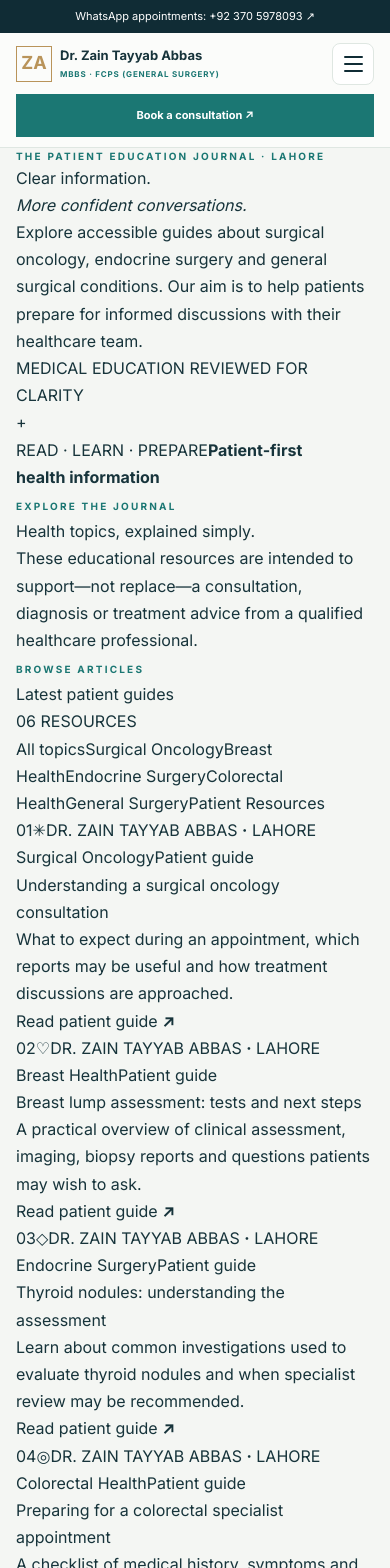
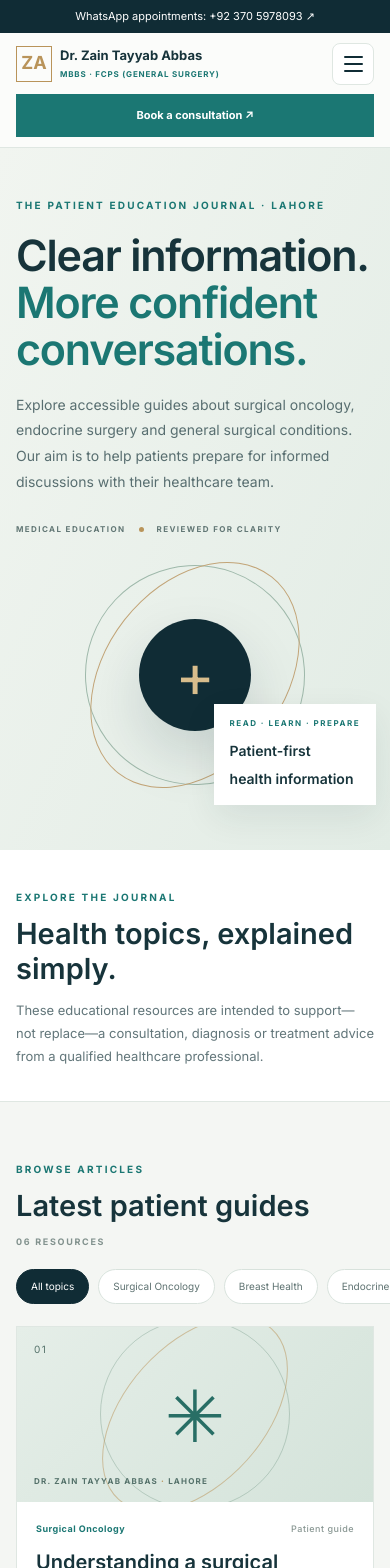
Before and after one commit to franklinctapley-del1122/Drzaintayyababbas, a Next.js app: page /blog in a window 390 px wide. Shown: the top 1568 px of the page. Built offline with nearby package versions, Linux system fonts and the light colour scheme.

Commit message:
Style responsive patient education blog template

```diff
--- a/app/globals.css
+++ b/app/globals.css
@@ -415,3 +415,59 @@ button{font:inherit}
  html{scroll-behavior:auto}
  *,*::before,*::after{animation-duration:.01ms!important;animation-iteration-count:1!important;transition-duration:.01ms!important}
 }
+
+
+/* Patient education blog */
+.blog-hero{background:linear-gradient(115deg,#f1f5f0,#e2ece5);padding:76px 0 82px;overflow:hidden}
+.blog-hero-grid{display:grid;grid-template-columns:1.1fr .9fr;gap:55px;align-items:center}
+.blog-hero-copy h1{font-family:'Inter',Arial,sans-serif;font-size:clamp(42px,5.3vw,66px);line-height:1.1;letter-spacing:-1.7px;font-weight:600;margin:18px 0}
+.blog-hero-copy h1 em{color:var(--teal);font-style:normal}
+.blog-hero-copy>p{max-width:610px;color:#586e70;font-size:16px;line-height:1.85}
+.blog-hero-meta{display:flex;align-items:center;gap:13px;margin-top:28px;color:#627775;font-size:9px;font-weight:700;letter-spacing:1.4px}
+.blog-hero-meta i{width:5px;height:5px;background:var(--gold);border-radius:50%}
+.blog-hero-art{min-height:355px;position:relative;display:grid;place-items:center}
+.blog-orbit{position:absolute;border:1px solid #9eb8aa;border-radius:50%;transform:rotate(-25deg)}
+.blog-orbit-one{width:310px;height:310px}
+.blog-orbit-two{width:245px;height:355px;border-color:#c2a477;transform:rotate(38deg)}
+.blog-hero-symbol{width:145px;height:145px;border-radius:50%;background:var(--navy);color:#d8bd8c;display:grid;place-items:center;font-size:76px;font-weight:300;box-shadow:0 25px 55px #102c3525;z-index:1}
+.blog-hero-note{position:absolute;right:0;bottom:5px;background:#fff;padding:18px 22px;box-shadow:0 12px 35px #102c3515;z-index:2}
+.blog-hero-note span{display:block;color:var(--teal);font-size:8px;letter-spacing:1.5px;font-weight:700;margin-bottom:7px}
+.blog-hero-note strong{font-family:'Inter',Arial,sans-serif;font-size:17px;line-height:1.35;font-weight:600}
+.blog-intro{background:#fff;padding:42px 0;border-bottom:1px solid var(--line)}
+.blog-intro-inner{display:grid;grid-template-columns:1fr 1fr;gap:60px;align-items:center}
+.blog-intro h2,.blog-listing-head h2{font-family:'Inter',Arial,sans-serif;font-size:clamp(29px,3.5vw,42px);font-weight:600;line-height:1.2;margin:8px 0 0}
+.blog-intro-inner>p{color:var(--muted);font-size:13px;line-height:1.8;margin:0}
+.blog-listing{padding:76px 0 86px}
+.blog-listing-head{display:flex;align-items:end;justify-content:space-between;gap:20px}
+.blog-count{font-size:9px;letter-spacing:1.7px;color:#82928e;font-weight:700}
+.blog-category-list{display:flex;gap:9px;overflow-x:auto;padding:25px 0 28px;scrollbar-width:thin}
+.blog-category{white-space:nowrap;border:1px solid #d8e2dc;background:#fff;padding:8px 14px;font-size:10px;color:#5e7271;border-radius:30px}
+.blog-category.active{background:var(--navy);color:#fff;border-color:var(--navy)}
+.blog-card-grid{display:grid;grid-template-columns:repeat(3,minmax(0,1fr));gap:22px}
+.blog-card{background:#fff;border:1px solid var(--line);min-width:0;display:flex;flex-direction:column;transition:transform .2s,box-shadow .2s}
+.blog-card:hover{transform:translateY(-4px);box-shadow:0 16px 35px #102c3510}
+.blog-card-art{height:190px;position:relative;overflow:hidden;display:flex;align-items:center;justify-content:center;background:linear-gradient(135deg,#e5eee8,#d4e3da)}
+.blog-card-art:before,.blog-card-art:after{content:"";position:absolute;border:1px solid #789b8b66;border-radius:50%;width:190px;height:190px}
+.blog-card-art:after{width:140px;height:230px;transform:rotate(42deg);border-color:#b9945a88}
+.blog-card-index{position:absolute;left:17px;top:14px;font-size:10px;color:#56736b;letter-spacing:1.5px;z-index:1}
+.blog-art-mark{font-family:Georgia,serif;font-size:72px;color:#286e65;line-height:1;z-index:1}
+.blog-art-caption{position:absolute;bottom:13px;left:17px;font-size:8px;letter-spacing:1.2px;color:#54716a;z-index:1;font-weight:700}
+.blog-art-caption b{color:var(--gold)}
+.blog-art-breast{background:linear-gradient(135deg,#f3e9e5,#e9d8d3)}.blog-art-breast .blog-art-mark{color:#a66e70}
+.blog-art-thyroid{background:linear-gradient(135deg,#e7eaf1,#d9e0ed)}.blog-art-thyroid .blog-art-mark{color:#566f91}
+.blog-art-colorectal{background:linear-gradient(135deg,#e7eee9,#d4e5df)}.blog-art-general{background:linear-gradient(135deg,#f1eee4,#e8dfc9)}.blog-art-general .blog-art-mark{color:#977c4c}
+.blog-art-checklist{background:linear-gradient(135deg,#e9edf0,#dce6e8)}.blog-art-checklist .blog-art-mark{color:#527a80}
+.blog-card-body{padding:21px 21px 22px;display:flex;flex-direction:column;flex:1}
+.blog-card-meta{display:flex;justify-content:space-between;gap:8px;color:var(--teal);font-size:9px;font-weight:700;letter-spacing:.5px}
+.blog-card-meta span:last-child{color:#899793;font-weight:500}
+.blog-card h3{font-family:'Inter',Arial,sans-serif;font-size:20px;line-height:1.35;font-weight:600;margin:13px 0 9px}
+.blog-card h3 a:hover{color:var(--teal)}
+.blog-card-body>p{font-size:12px;line-height:1.8;color:var(--muted);margin:0 0 20px}
+.blog-read-link{margin-top:auto;display:flex;justify-content:space-between;align-items:center;border-top:1px solid var(--line);padding-top:15px;font-size:11px;font-weight:700;color:var(--ink)}
+.blog-read-link b{font-size:16px;color:var(--teal)}
+.blog-disclaimer{background:#edf2ed;padding:28px 0}
+.blog-disclaimer-inner{display:flex;gap:17px;align-items:flex-start;max-width:900px}
+.blog-disclaimer-icon{width:27px;height:27px;flex:0 0 27px;border:1px solid #a7bcb0;border-radius:50%;display:grid;place-items:center;color:var(--teal);font-family:Georgia,serif;font-style:italic}
+.blog-disclaimer strong{font-size:12px}.blog-disclaimer p{margin:4px 0 0;font-size:11px;color:#647775;line-height:1.75}
+@media(max-width:850px){.blog-card-grid{grid-template-columns:repeat(2,minmax(0,1fr))}.blog-hero-grid{gap:25px}.blog-hero-art{min-height:300px}.blog-orbit-one{width:250px;height:250px}.blog-orbit-two{height:290px;width:205px}}
+@media(max-width:640px){.blog-hero{padding:49px 0 45px}.blog-hero-grid{grid-template-columns:1fr;gap:8px}.blog-hero-copy h1{font-size:43px;letter-spacing:-1.2px}.blog-hero-copy>p{font-size:14px}.blog-hero-art{min-height:260px;margin:0 -10px}.blog-orbit-one{width:220px;height:220px}.blog-orbit-two{height:250px;width:180px}.blog-hero-symbol{width:112px;height:112px;font-size:60px}.blog-hero-note{right:8px;bottom:0;padding:13px 16px}.blog-hero-note strong{font-size:14px}.blog-intro{padding:32px 0}.blog-intro-inner{grid-template-columns:1fr;gap:12px}.blog-listing{padding:52px 0 58px}.blog-listing-head{align-items:flex-start;flex-direction:column;gap:10px}.blog-category-list{margin-right:-17px;padding:20px 17px 22px 0}.blog-card-grid{grid-template-columns:1fr;gap:16px}.blog-card-art{height:175px}.blog-card-body{padding:19px}.blog-disclaimer-inner{gap:12px}.blog-hero-meta{font-size:8px}}
```
